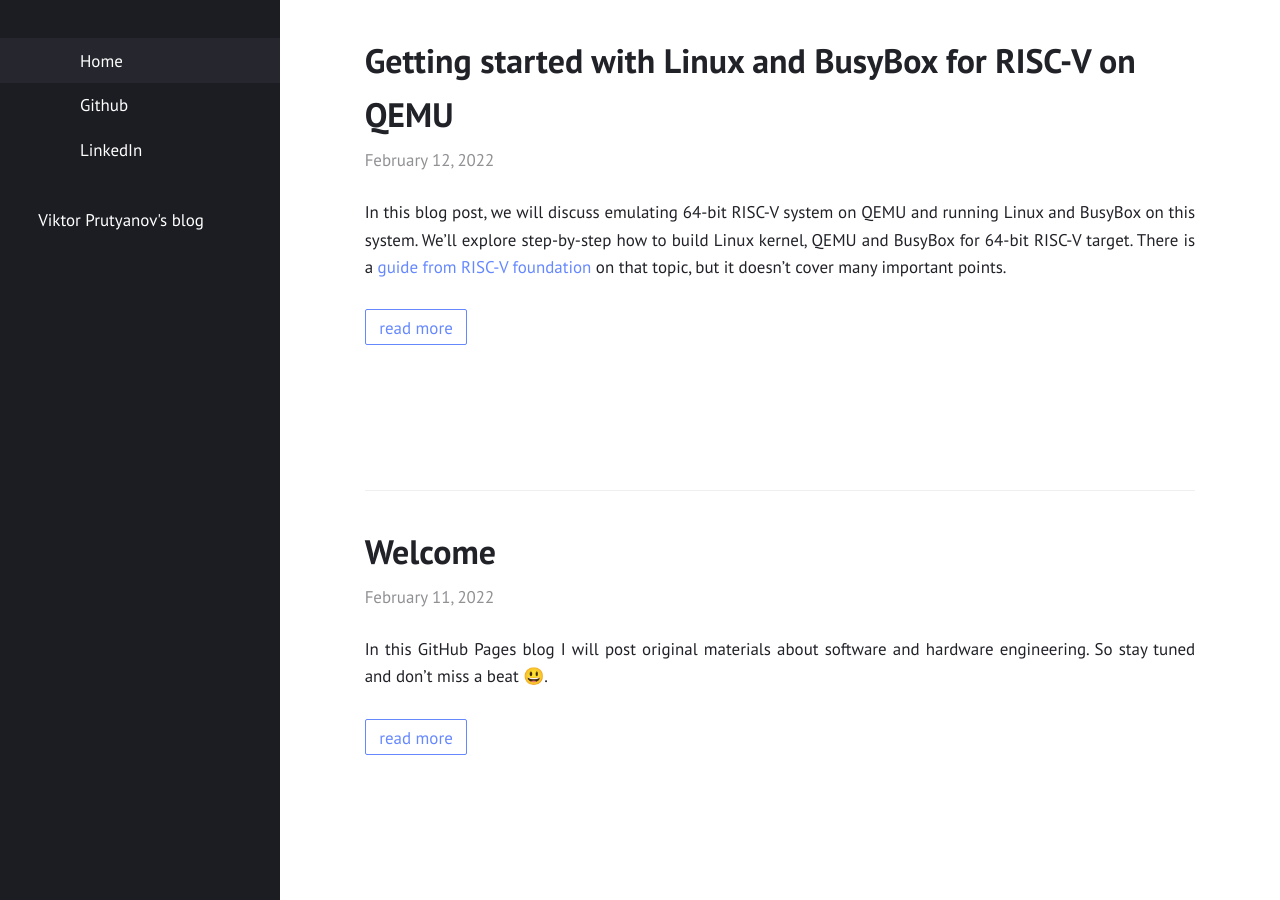
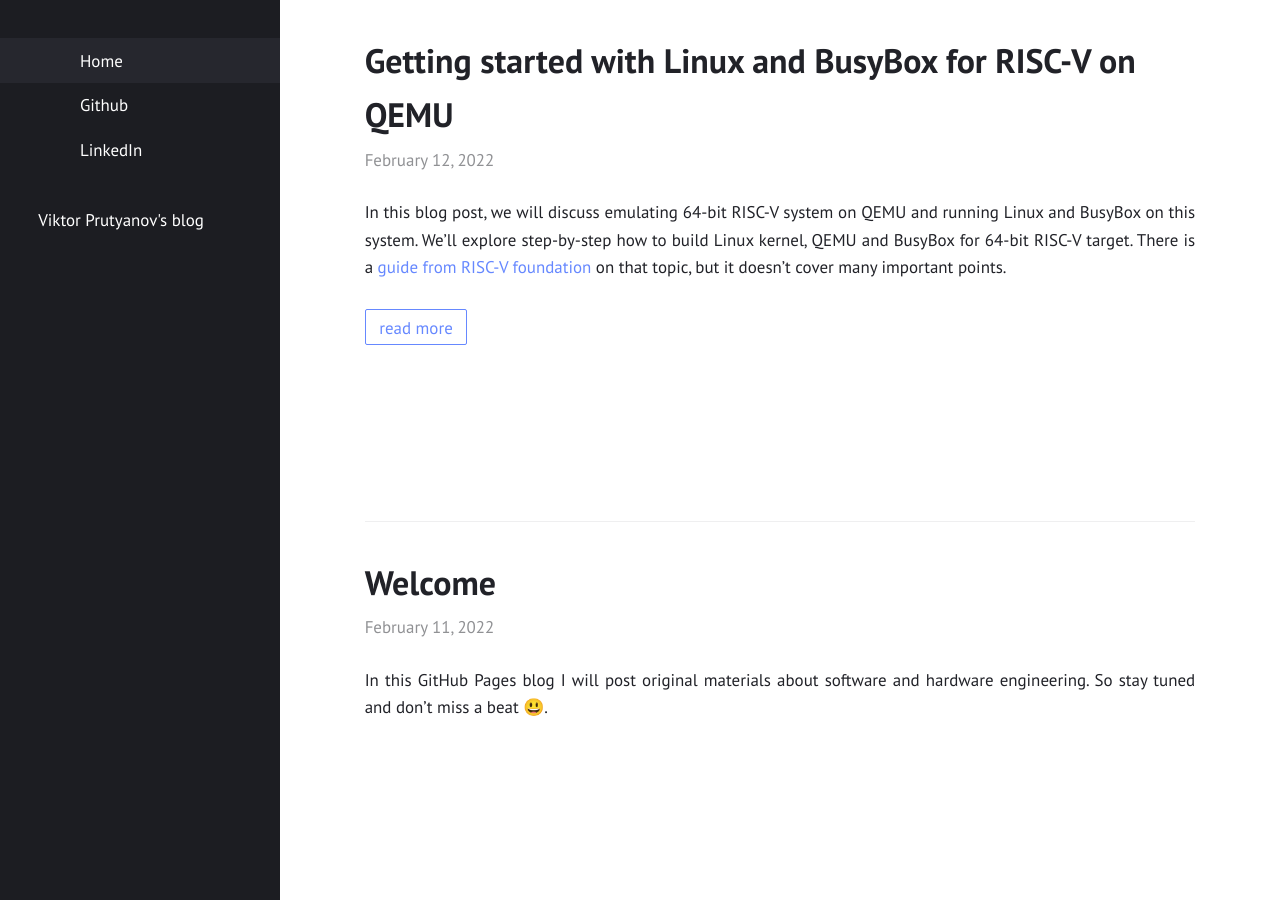
Before and after one commit to viktor-prutyanov/viktor-prutyanov.github.io, a Jekyll site: the page built from index.html, in a window 1280 px wide. Built offline with Jekyll 4.4.1, drawn with Linux system fonts in a browser that asks for light colours.

Commit message:
Introduce long/short posts

```diff
--- a/_includes/home.html
+++ b/_includes/home.html
@@ -3,7 +3,9 @@
   <article>
     {% include meta.html post=post preview=true %}
     {{ post.excerpt }}
-    <div class="more"><a href="{{ post.url | relative_url }}">read more</a></div>
+    {% if post.long %}
+      <div class="more"><a href="{{ post.url | relative_url }}">read more</a></div>
+    {% endif %}
   </article>
 {% endfor %}
 
```
Also changed, not shown: _posts/2022-02-11-Welcome!.md (+1 -0 lines), _posts/2022-02-12-Getting-started-with-Linux-and-BusyBox-for-RISC-V-on-QEMU.md (+1 -0 lines).
